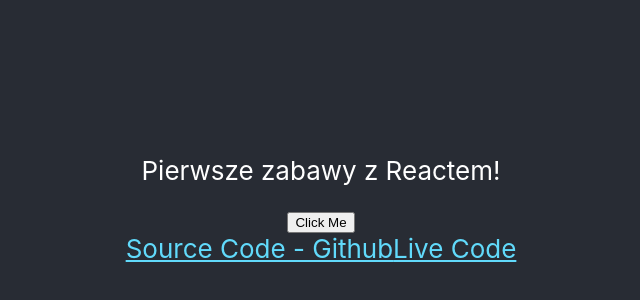
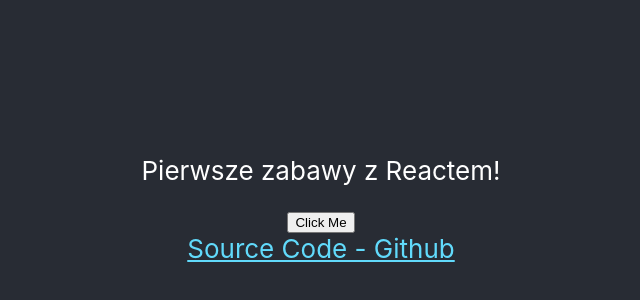
Before and after one commit to dawidgieras98/React-Typescript-for-Daftcode, a React (Create React App) app: page / in a window 1280 px wide. Shown: the part 204-504 px from the top of the page, without its empty margins (319-959 px from the left). Built offline with nearby package versions, Linux system fonts and the light colour scheme.

Commit message:
fix: positioning

```diff
--- a/src/App.tsx
+++ b/src/App.tsx
@@ -19,14 +19,6 @@ function App() {
           >
             Source Code - Github
           </a>
-          <a
-            className="App-link"
-            href="https://fascinating-sherbet-65057a.netlify.app/"
-            target="_blank"
-            rel="noopener noreferrer"
-          >
-            Live Code
-          </a>
         </div>
       </header>
     </div>
```
